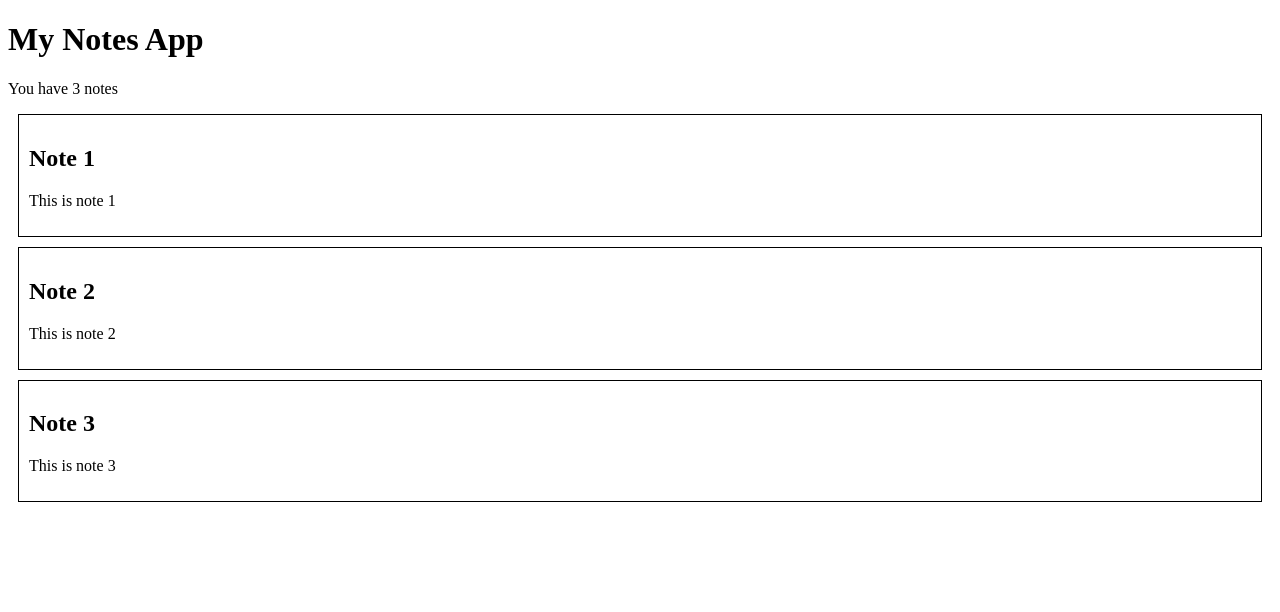
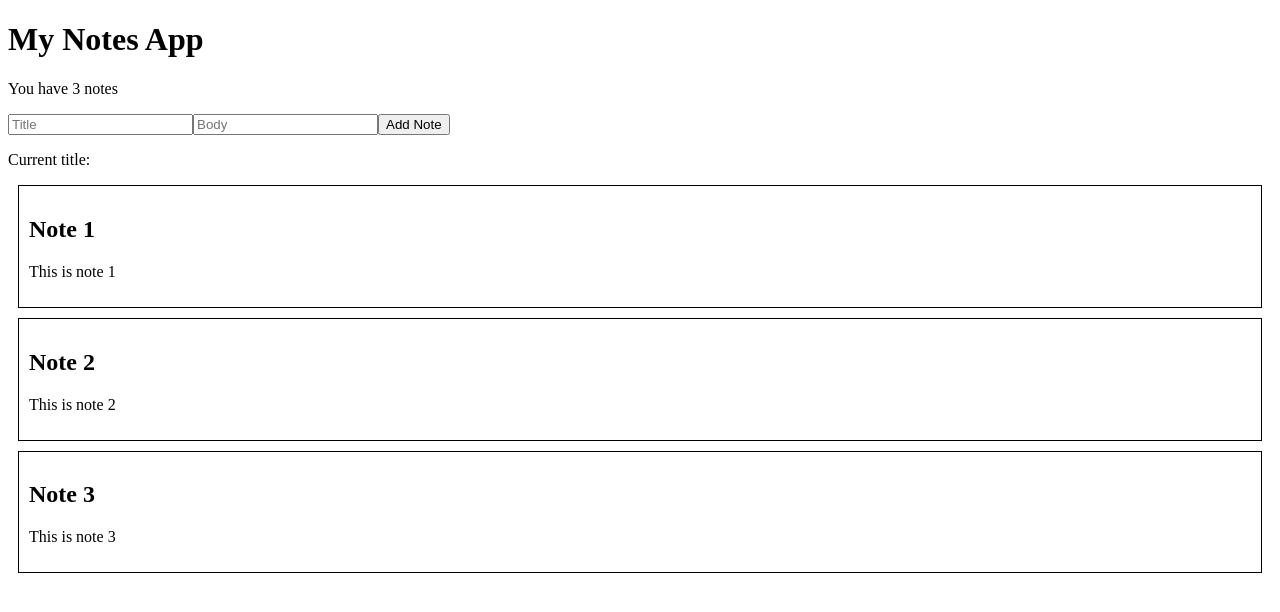
Before and after one commit to AVictor10/Noted, a React (Vite) app in the folder notes-frontend/: page / in a window 1280 px wide. Shown: the top 612 px of the page. Built offline with nearby package versions, Linux system fonts and the light colour scheme.

Commit message:
Add form to create new notes with controlled inputs

```diff
--- a/notes-frontend/src/App.jsx
+++ b/notes-frontend/src/App.jsx
@@ -1,6 +1,4 @@
 import { useState } from "react"
-
-
 
 function App() {
     const [notes,setNotes] = useState([
@@ -9,22 +7,42 @@ function App() {
     {id:3, title:'Note 3', body:'This is note 3'}
 ])
 
-  return (
+const[title,setTitle]=useState('')
+const[body,setBody]=useState('')
+
+function handleAddNote() {
+  const newNote = { id: Date.now(), title: title, body: body }
+  setNotes([...notes, newNote])
+  setTitle('')
+  setBody('')
+}
+return (
     <div>
       <h1>My Notes App</h1>
       <p>You have {notes.length} notes</p>
+
+      <input
+       type="text"
+       placeholder="Title"
+       value={title}
+       onChange={(e) => setTitle(e.target.value)}></input>
+       <input
+       type="text"
+       placeholder="Body"
+       value={body}
+       onChange={(e) => setBody(e.target.value)}></input>
+
+      <button onClick={handleAddNote}>Add Note</button>
+      <p>Current title: {title}</p>
     <div>
         {notes.map((note) =>(
             <div key={note.id} style={{border: '1px solid black', margin: '10px', padding: '10px'}}>
                 <h2>{note.title}</h2>
                 <p>{note.body}</p>
             </div>
-
         ))}
-
     </div>
     </div>
-
   )
 }
 
```
